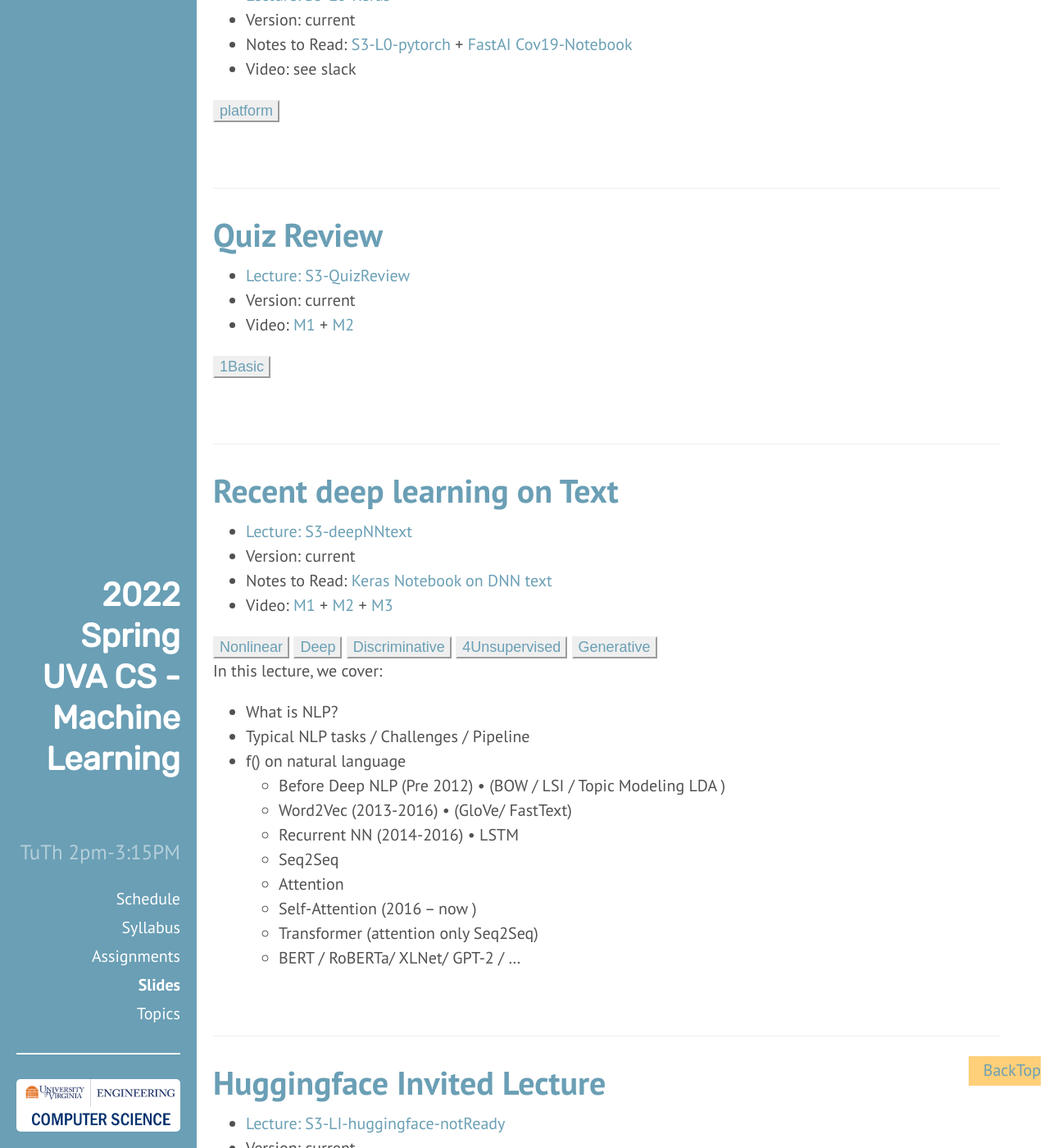
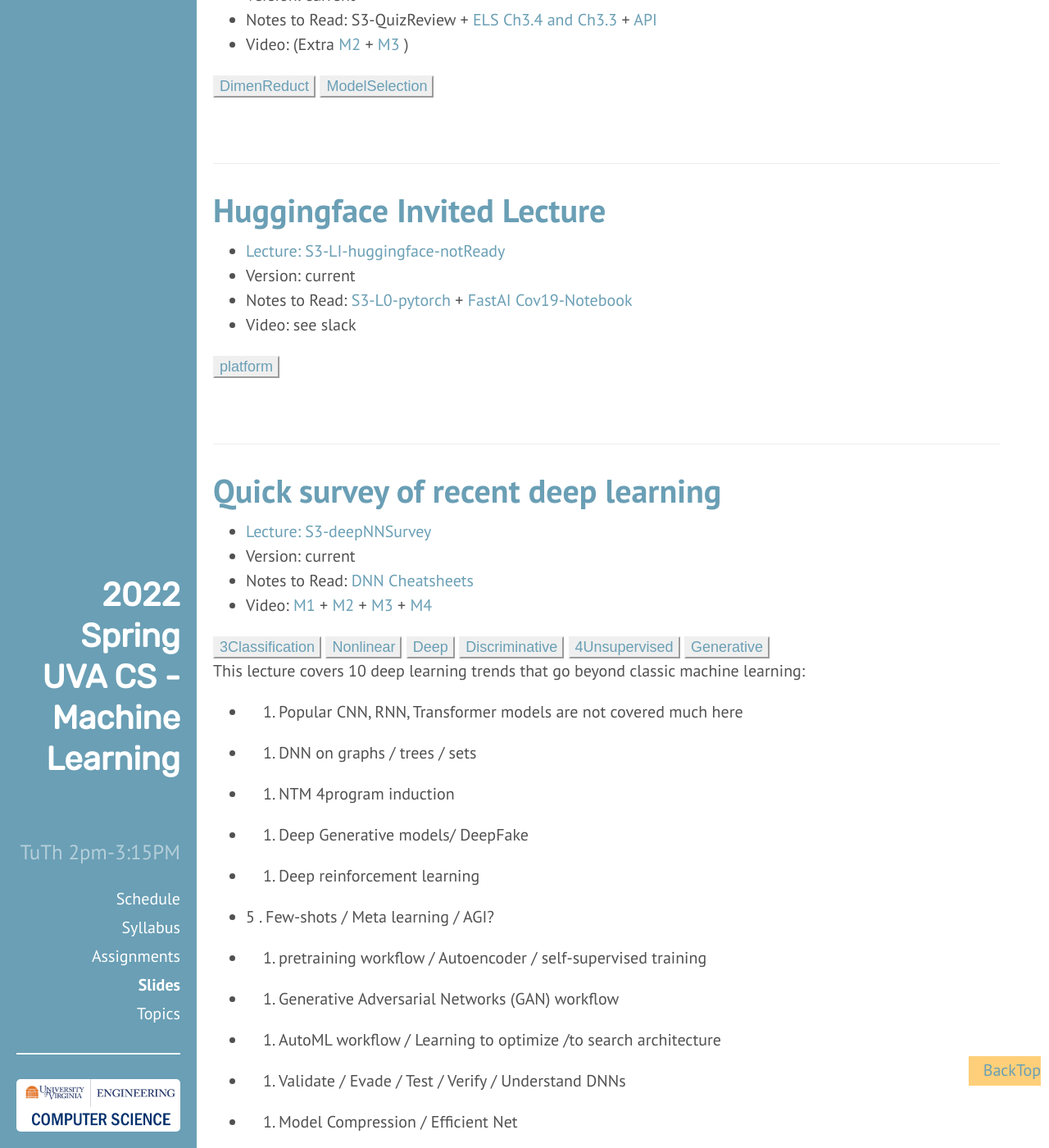
Before and after one commit to qiyanjun/2022sp-UVA-CS-MachineLearningDeep, a Jekyll site: the page built from LecturesByDate.md, in a window 1280 px wide and 1400 px high, scrolled down 7855 px. Shown: the whole window at 82% size. Built offline with Jekyll 4.4.1, drawn with Linux system fonts in a browser that asks for light colours; some of the changed text lies outside the part shown.

```diff
--- a/_contents/S3-L00-pytorch.md
+++ b/_contents/S3-L00-pytorch.md
@@ -4,7 +4,7 @@ title:  pyTorch + Keras
 lecture: S3-L0-Keras
 lectureVersion: current
 notes: <a href="https://qiyanjun.github.io/2020f-UVA-CS-MachineLearningDeep//Lectures/S3-L0-pytorch.pdf"> S3-L0-pytorch </a> + <a href="https://colab.research.google.com/drive/1mvj9ZB0o-Q49Xq9vYJW4GB09V41u5GeE?usp=sharing"> FastAI Cov19-Notebook </a>
-video: see slack
+video:
 categories: library
 extra: true
 tags:
--- a/_contents/S3-L01-quiz.md
+++ /dev/null
@@ -1,12 +0,0 @@
----
-layout: post
-title: Quiz Review
-lecture:  S3-QuizReview
-lectureVersion: current
-extraContent:
-video: <a href="https://youtu.be/Sjgzi8aKQO4">M1</a> + <a href="https://youtu.be/Ac6pwhJR-t4">M2</a>
-notes:
-categories: prerequisite
-tags:
-- 1Basic
----
--- a/_contents/S3-L02-textNN.md
+++ /dev/null
@@ -1,29 +0,0 @@
----
-layout: post
-title: Recent deep learning on Text
-lecture: S3-deepNNtext
-lectureVersion: current
-video: <a href="https://youtu.be/iTgy525nBq4">M1</a> + <a href="https://youtu.be/w22S24kFMmA">M2</a> +   <a href="https://youtu.be/5UGmLbAvUH0">M3</a>
-notes: <a href="https://colab.research.google.com/github/google-research/bert/blob/master/predicting_movie_reviews_with_bert_on_tf_hub.ipynb">Keras Notebook on DNN text </a>
-categories: 1D (Text)
-tags:
-- Nonlinear
-- Deep
-- Discriminative
-- 4Unsupervised
-- Generative
----
-
-
-In this lecture, we cover:
-- What is NLP?
-- Typical NLP tasks / Challenges / Pipeline
-- f() on natural language
-  + Before Deep NLP (Pre 2012) • (BOW / LSI / Topic Modeling LDA )
-  + Word2Vec (2013-2016) • (GloVe/ FastText)
-  + Recurrent NN (2014-2016) • LSTM
-  + Seq2Seq
-  + Attention
-  + Self-Attention (2016 – now )
-  + Transformer (attention only Seq2Seq)
-  + BERT / RoBERTa/ XLNet/ GPT-2 / ...
```
Also changed, not shown: _contents/S3-L01-FS.md (renamed from _contents/S3-L00-FS.md, +1 -2 lines), _contents/S3-L13-GBC.md (renamed from _contents/S3-L11-GBC.md).
